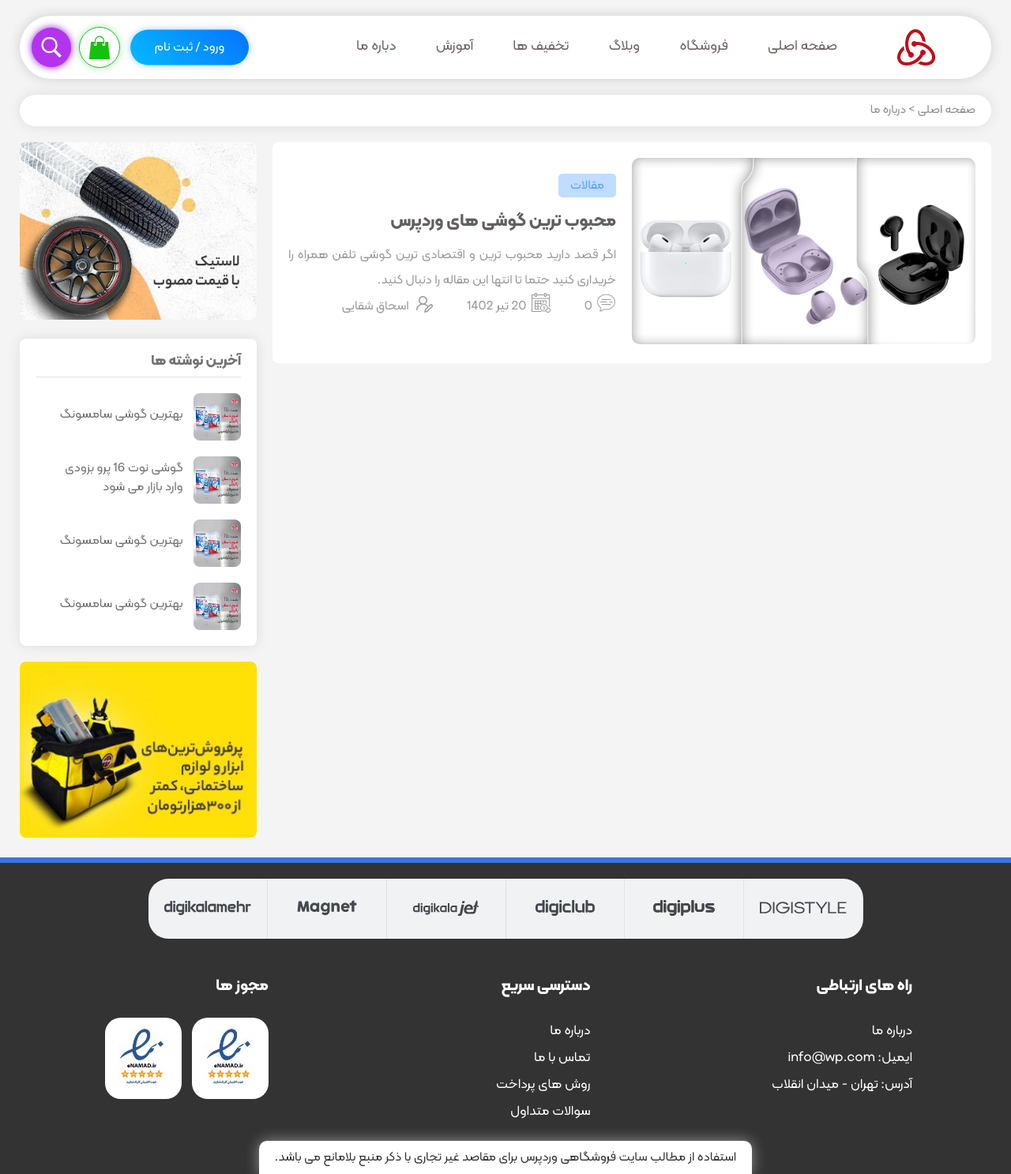
After one commit to mohammadrezaarabameri/wp-web, a PHP site: page /post.html in a window 1280 px wide. The commit adds this page. Shown: the whole page at 79% size. Run offline with PHP 8.4, Linux system fonts and the light colour scheme.

Commit message:
add page post.html

```diff
--- /dev/null
+++ b/post.html
@@ -0,0 +1,154 @@
+<!DOCTYPE html>
+<html lang="en">
+  <head>
+    <meta charset="UTF-8" />
+    <meta name="viewport" content="width=device-width, initial-scale=1.0" />
+    <link rel="stylesheet" href="style.css" />
+    <link rel="stylesheet" href="assets/css/swiper-bundle.min.css" />
+    <title>wp</title>
+  </head>
+  <body>
+    <header>
+      <a class="btnsearch" href="#"></a>
+      <a class="basket" href="#"></a>
+      <a class="register" href="#">ورود / ثبت نام</a>
+      <nav class="main-menu">
+        <ul>
+          <li><a href="#">صفحه اصلی</a></li>
+          <li>
+            <a href="#">فروشگاه</a>
+            <ul>
+              <li><a href="#">محصولات الکترونیکی</a></li>
+              <li><a href="#">انواع موبایل ها</a></li>
+              <li>
+                <a href="#">محصولات دیجیتالی</a>
+                <ul>
+                  <li><a href="#">محصولات الکترونیکی</a></li>
+                  <li><a href="#">انواع موبایل ها</a></li>
+                  <li><a href="#">محصولات دیجیتالی</a></li>
+                  <li><a href="#">پر بازدیدترین محصولات</a></li>
+                </ul>
+              </li>
+              <li><a href="#">پر بازدیدترین محصولات</a></li>
+            </ul>
+          </li>
+          <li><a href="#">وبلاگ</a></li>
+          <li><a href="#">تخفیف ها</a></li>
+          <li><a href="#">آموزش</a></li>
+          <li><a href="#">دباره ما</a></li>
+        </ul>
+      </nav>
+      <a class="logo" href="#"><img src="assets/img/icons8-logo-50.png" /></a>
+    </header>
+    <div class="wp-center">
+      <div class="breadcrumb">صفحه اصلی > درباره ما</div>
+      <section class="pages-content">
+        <div class="thumbnail-image">
+          <img src="assets/img/Screenshot 2023-07-24 121820.jpg">
+        </div>
+        <div class="specification-post">
+          <a class="category-post" href="#">مقالات</a>
+          <h1 class="post-title">محبوب ترین گوشی های وردپرس</h1>
+          <p class="short-desc">اگر قصد دارید محبوب ترین و اقتصادی ترین گوشی تلفن همراه را خریداری کنید حتما تا انتها این مقاله را دنبال کنید.</p>
+          <div class="meta-info">
+            <span class="comment">0</span>
+            <span class="publish-date">20 تیر 1402</span>
+            <span class="author-name">اسحاق شقایی</span>
+          </div>
+        </div>
+      </section>
+      <aside class="wp-sidebar">
+        <a href="#"><img src="assets/img/Screenshot 2023-07-13 110332.jpg"></a>
+        <div class="sidebar-related-post">
+          <span class="last-post-title">آخرین نوشته ها</span>
+          <a href="#"><img src="assets/img/Screenshot 2023-07-14 113538.jpg">
+          <h3 class="title-post">بهترین گوشی سامسونگ</h3>
+          </a>
+          <a href="#"><img src="assets/img/Screenshot 2023-07-14 113538.jpg">
+          <h3 class="title-post">گوشی نوت 16 پرو بزودی وارد بازار می شود</h3>
+          </a>
+          <a href="#"><img src="assets/img/Screenshot 2023-07-14 113538.jpg">
+          <h3 class="title-post">بهترین گوشی سامسونگ</h3>
+          </a>
+          <a href="#"><img src="assets/img/Screenshot 2023-07-14 113538.jpg">
+          <h3 class="title-post">بهترین گوشی سامسونگ</h3>
+          </a>
+        </div>
+        <a href="#"><img src="assets/img/Screenshot 2023-07-14 113604.jpg"></a>
+      </aside>
+    </div>
+    <div class="clear"></div>
+    <footer>
+      <div class="wp-center">
+        <div class="feature-footer">
+          <img src="assets/img/Screenshot 2023-07-22 101414.jpg">
+        </div>
+        <div class="feature-culmn">
+          <h4 class="feature-culmn-title">راه های ارتباطی</h4>
+          <p>درباره ما<br/>
+          ایمیل: info@wp.com <br/>
+        آدرس: تهران - میدان انقلاب </p>
+        </div>
+        <div class="feature-culmn">
+          <h4 class="feature-culmn-title">دسترسی سریع</h4>
+         <ul>
+          <li><a href="#">درباره ما</a></li>
+          <li><a href="#">تماس با ما</a></li>
+          <li><a href="#">روش های پرداخت</a></li>
+          <li><a href="#">سوالات متداول</a></li>
+         </ul>
+        </div>
+        <div class="feature-culmn">
+          <h4 class="feature-culmn-title">مجوز ها</h4>
+          <a href="#"><img src="assets/img/Screenshot 2023-07-22 105334.jpg"></a>
+          <a href="#"><img src="assets/img/Screenshot 2023-07-22 105334.jpg"></a>
+        </div>
+        <div class="copyright-text">
+          <p>استفاده از مطالب سایت فروشگاهی وردپرس برای مقاصد غیر تجاری با ذکر منبع بلامانع می باشد.</p>
+        </div>
+      </div>
+    </footer>
+  </body>
+  <script src="assets/js/swiper-bundle.min.js" type="text-javascript"></script>
+  <script src="https://cdn.jsdelivr.net/npm/swiper@10/swiper-bundle.min.js"></script>
+
+  <!-- Initialize Swiper -->
+  <script>
+    var swiper = new Swiper(".mySwiper", {
+      navigation: {
+        nextEl: ".swiper-button-next",
+        prevEl: ".swiper-button-prev",
+      },
+      loop: true,
+      autoplay: {
+        delay: 3000,
+      },
+      pagination: {
+        el: ".swiper-pagination",
+        type: "bullets",
+      },
+    });
+  </script>
+  <script>
+    var menu = ["10%", "20%", "30%"];
+    var swiper = new Swiper(".discount-slider", {
+      direction: "vertical",
+      pagination: {
+        el: ".swiper-pagination",
+        clickable: true,
+        renderBullet: function (index, className) {
+          return '<span class="' + className + '">' + menu[index] + "</span>";
+        },
+      },
+      loop: true,
+      autoplay: {
+        delay: 3000,
+      },
+    });
+  </script>
+  <script>
+    var swiper = new Swiper(".brand-slider", {
+      loop: true,
+    });
+  </script>
+</html>
--- a/style.css
+++ b/style.css
@@ -897,3 +897,63 @@ aside img{
     margin-top: 15px;
     width: 65%;
 }
+.thumbnail-image{
+  width: 50%;
+  float: right;
+}
+.thumbnail-image img{
+  max-width: 100%;
+  border-radius: 10px;
+}
+.specification-post{
+  float: left;
+  width: calc(50% - 20px);
+  padding-right: 20px;
+}
+.category-post{
+  background: #c0dcff;
+  color: #5aa3fd;
+  padding: 7px 15px;
+  border-radius: 5px;
+  margin: 20px 0 20px 20px;
+  display: inline-block;
+}
+.post-title{
+  font-size: 22px;
+  font-weight: bold;
+  color: #665e5e;
+}
+.meta-info span{
+  margin-left: 40px;
+  color: #9a9a9a;
+}
+.comment::before{
+  content: "";
+  background: url(assets/img/icons8-comment-25.png);
+  background-repeat: no-repeat;
+  display: inline-block;
+  width: 25px;
+  height: 25px;
+  vertical-align: bottom;
+  margin-left: 5px;
+}
+.publish-date::before{
+  content: "";
+  background: url(assets/img/icons8-pay-date-25.png);
+  background-repeat: no-repeat;
+  display: inline-block;
+  width: 25px;
+  height: 25px;
+  vertical-align: bottom;
+  margin-left: 5px;
+}
+.author-name::before{
+  content: "";
+  background: url(assets/img/icons8-author-25.png);
+  background-repeat: no-repeat;
+  display: inline-block;
+  width: 25px;
+  height: 25px;
+  vertical-align: bottom;
+  margin-left: 5px;
+}
```
Also changed, not shown: assets/img/Screenshot 2023-07-24 121820.jpg (added), assets/img/icons8-author-25.png (added), assets/img/icons8-comment-25.png (added), assets/img/icons8-pay-date-25.png (added).
